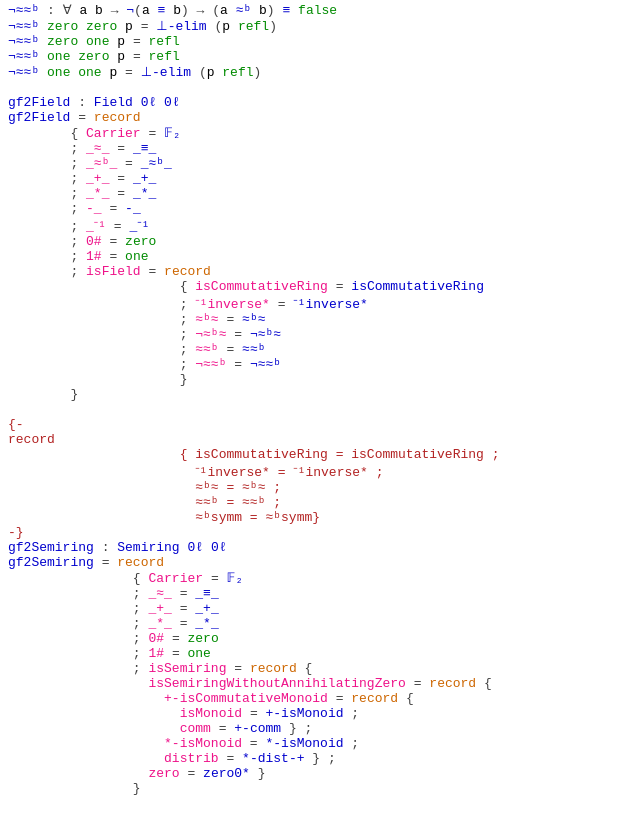
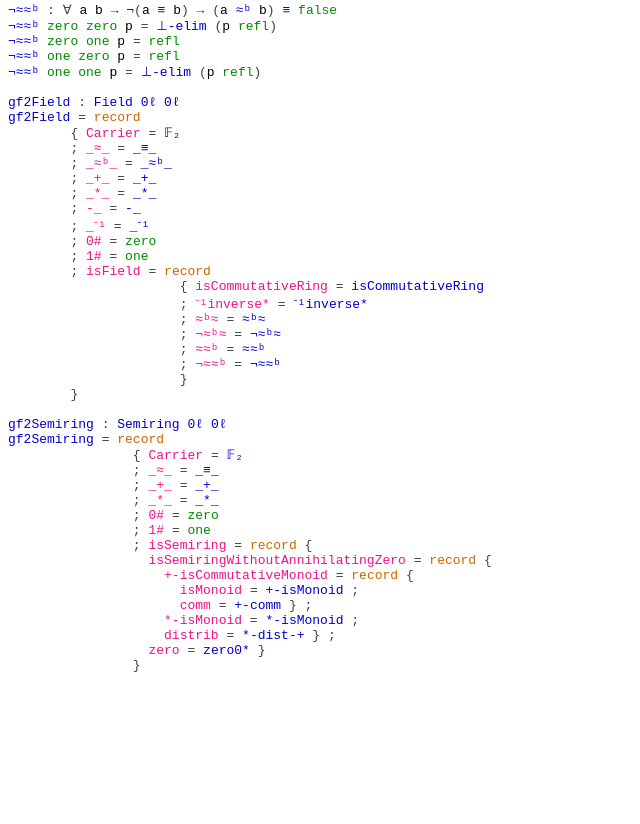
Before and after one commit to AugustusC/projectHTML, a plain HTML site: page f2.html in a window 1280 px wide. Shown: the part 3322-4146 px from the top of the page, without its empty margins (0-640 px from the left). After the commit the page ends 4023 px from the top, so only its background shows below. Drawn offline with Linux system fonts and the light colour scheme.

Commit message:
tidying f2

```diff
--- a/f2.html
+++ b/f2.html
@@ -243,30 +243,22 @@
                       <a id="5715" class="Symbol">}</a>
         <a id="5725" class="Symbol">}</a>
 
-<a id="5728" class="Comment">{-
-record
-                      { isCommutativeRing = isCommutativeRing ;
-                        ⁻¹inverse* = ⁻¹inverse* ;
-                        ≈ᵇ≈ = ≈ᵇ≈ ;
-                        ≈≈ᵇ = ≈≈ᵇ ;
-                        ≈ᵇsymm = ≈ᵇsymm}
--}</a>
-<a id="gf2Semiring"></a><a id="5968" href="f2.html#5968" class="Function">gf2Semiring</a> <a id="5980" class="Symbol">:</a> <a id="5982" href="Algebra.Bundles.html#16244" class="Record">Semiring</a> <a id="5991" href="Level.html#512" class="Function">0ℓ</a> <a id="5994" href="Level.html#512" class="Function">0ℓ</a>
-<a id="5997" href="f2.html#5968" class="Function">gf2Semiring</a> <a id="6009" class="Symbol">=</a> <a id="6011" class="Keyword">record</a>
-                <a id="6034" class="Symbol">{</a> <a id="6036" href="Algebra.Bundles.html#16340" class="Field">Carrier</a> <a id="6044" class="Symbol">=</a> <a id="6046" href="f2.html#262" class="Datatype">𝔽₂</a>
-                <a id="6065" class="Symbol">;</a> <a id="6067" href="Algebra.Bundles.html#16363" class="Field Operator">_≈_</a> <a id="6071" class="Symbol">=</a> <a id="6073" href="Agda.Builtin.Equality.html#151" class="Datatype Operator">_≡_</a>
-                <a id="6093" class="Symbol">;</a> <a id="6095" href="Algebra.Bundles.html#16394" class="Field Operator">_+_</a> <a id="6099" class="Symbol">=</a> <a id="6101" href="f2.html#376" class="Function Operator">_+_</a>
-                <a id="6121" class="Symbol">;</a> <a id="6123" href="Algebra.Bundles.html#16423" class="Field Operator">_*_</a> <a id="6127" class="Symbol">=</a> <a id="6129" href="f2.html#466" class="Function Operator">_*_</a>
-                <a id="6149" class="Symbol">;</a> <a id="6151" href="Algebra.Bundles.html#16452" class="Field">0#</a> <a id="6154" class="Symbol">=</a> <a id="6156" href="f2.html#279" class="InductiveConstructor">zero</a>
-                <a id="6177" class="Symbol">;</a> <a id="6179" href="Algebra.Bundles.html#16477" class="Field">1#</a> <a id="6182" class="Symbol">=</a> <a id="6184" href="f2.html#291" class="InductiveConstructor">one</a>
-                <a id="6204" class="Symbol">;</a> <a id="6206" href="Algebra.Bundles.html#16502" class="Field">isSemiring</a> <a id="6217" class="Symbol">=</a> <a id="6219" class="Keyword">record</a> <a id="6226" class="Symbol">{</a>
-                  <a id="6246" href="Algebra.Structures.html#11430" class="Field">isSemiringWithoutAnnihilatingZero</a> <a id="6280" class="Symbol">=</a> <a id="6282" class="Keyword">record</a> <a id="6289" class="Symbol">{</a>
-                    <a id="6311" href="Algebra.Structures.html#10097" class="Field">+-isCommutativeMonoid</a> <a id="6333" class="Symbol">=</a> <a id="6335" class="Keyword">record</a> <a id="6342" class="Symbol">{</a>
-                      <a id="6366" href="Algebra.Structures.html#3164" class="Field">isMonoid</a> <a id="6375" class="Symbol">=</a> <a id="6377" href="f2.html#1815" class="Function">+-isMonoid</a> <a id="6388" class="Symbol">;</a>
-                      <a id="6412" href="Algebra.Structures.html#3192" class="Field">comm</a> <a id="6417" class="Symbol">=</a> <a id="6419" href="f2.html#603" class="Function">+-comm</a> <a id="6426" class="Symbol">}</a> <a id="6428" class="Symbol">;</a>
-                    <a id="6450" href="Algebra.Structures.html#10150" class="Field">*-isMonoid</a> <a id="6461" class="Symbol">=</a> <a id="6463" href="f2.html#2506" class="Function">*-isMonoid</a> <a id="6474" class="Symbol">;</a>
-                    <a id="6496" href="Algebra.Structures.html#10192" class="Field">distrib</a> <a id="6504" class="Symbol">=</a> <a id="6506" href="f2.html#3207" class="Function">*-dist-+</a> <a id="6515" class="Symbol">}</a> <a id="6517" class="Symbol">;</a>
-                  <a id="6537" href="Algebra.Structures.html#11520" class="Field">zero</a> <a id="6542" class="Symbol">=</a> <a id="6544" href="f2.html#3427" class="Function">zero0*</a> <a id="6551" class="Symbol">}</a>
-                <a id="6569" class="Symbol">}</a>
+<a id="gf2Semiring"></a><a id="5728" href="f2.html#5728" class="Function">gf2Semiring</a> <a id="5740" class="Symbol">:</a> <a id="5742" href="Algebra.Bundles.html#16244" class="Record">Semiring</a> <a id="5751" href="Level.html#512" class="Function">0ℓ</a> <a id="5754" href="Level.html#512" class="Function">0ℓ</a>
+<a id="5757" href="f2.html#5728" class="Function">gf2Semiring</a> <a id="5769" class="Symbol">=</a> <a id="5771" class="Keyword">record</a>
+                <a id="5794" class="Symbol">{</a> <a id="5796" href="Algebra.Bundles.html#16340" class="Field">Carrier</a> <a id="5804" class="Symbol">=</a> <a id="5806" href="f2.html#262" class="Datatype">𝔽₂</a>
+                <a id="5825" class="Symbol">;</a> <a id="5827" href="Algebra.Bundles.html#16363" class="Field Operator">_≈_</a> <a id="5831" class="Symbol">=</a> <a id="5833" href="Agda.Builtin.Equality.html#151" class="Datatype Operator">_≡_</a>
+                <a id="5853" class="Symbol">;</a> <a id="5855" href="Algebra.Bundles.html#16394" class="Field Operator">_+_</a> <a id="5859" class="Symbol">=</a> <a id="5861" href="f2.html#376" class="Function Operator">_+_</a>
+                <a id="5881" class="Symbol">;</a> <a id="5883" href="Algebra.Bundles.html#16423" class="Field Operator">_*_</a> <a id="5887" class="Symbol">=</a> <a id="5889" href="f2.html#466" class="Function Operator">_*_</a>
+                <a id="5909" class="Symbol">;</a> <a id="5911" href="Algebra.Bundles.html#16452" class="Field">0#</a> <a id="5914" class="Symbol">=</a> <a id="5916" href="f2.html#279" class="InductiveConstructor">zero</a>
+                <a id="5937" class="Symbol">;</a> <a id="5939" href="Algebra.Bundles.html#16477" class="Field">1#</a> <a id="5942" class="Symbol">=</a> <a id="5944" href="f2.html#291" class="InductiveConstructor">one</a>
+                <a id="5964" class="Symbol">;</a> <a id="5966" href="Algebra.Bundles.html#16502" class="Field">isSemiring</a> <a id="5977" class="Symbol">=</a> <a id="5979" class="Keyword">record</a> <a id="5986" class="Symbol">{</a>
+                  <a id="6006" href="Algebra.Structures.html#11430" class="Field">isSemiringWithoutAnnihilatingZero</a> <a id="6040" class="Symbol">=</a> <a id="6042" class="Keyword">record</a> <a id="6049" class="Symbol">{</a>
+                    <a id="6071" href="Algebra.Structures.html#10097" class="Field">+-isCommutativeMonoid</a> <a id="6093" class="Symbol">=</a> <a id="6095" class="Keyword">record</a> <a id="6102" class="Symbol">{</a>
+                      <a id="6126" href="Algebra.Structures.html#3164" class="Field">isMonoid</a> <a id="6135" class="Symbol">=</a> <a id="6137" href="f2.html#1815" class="Function">+-isMonoid</a> <a id="6148" class="Symbol">;</a>
+                      <a id="6172" href="Algebra.Structures.html#3192" class="Field">comm</a> <a id="6177" class="Symbol">=</a> <a id="6179" href="f2.html#603" class="Function">+-comm</a> <a id="6186" class="Symbol">}</a> <a id="6188" class="Symbol">;</a>
+                    <a id="6210" href="Algebra.Structures.html#10150" class="Field">*-isMonoid</a> <a id="6221" class="Symbol">=</a> <a id="6223" href="f2.html#2506" class="Function">*-isMonoid</a> <a id="6234" class="Symbol">;</a>
+                    <a id="6256" href="Algebra.Structures.html#10192" class="Field">distrib</a> <a id="6264" class="Symbol">=</a> <a id="6266" href="f2.html#3207" class="Function">*-dist-+</a> <a id="6275" class="Symbol">}</a> <a id="6277" class="Symbol">;</a>
+                  <a id="6297" href="Algebra.Structures.html#11520" class="Field">zero</a> <a id="6302" class="Symbol">=</a> <a id="6304" href="f2.html#3427" class="Function">zero0*</a> <a id="6311" class="Symbol">}</a>
+                <a id="6329" class="Symbol">}</a>
 
 </pre></body></html>
```
Also changed, not shown: index.html (+1 -1 lines).
